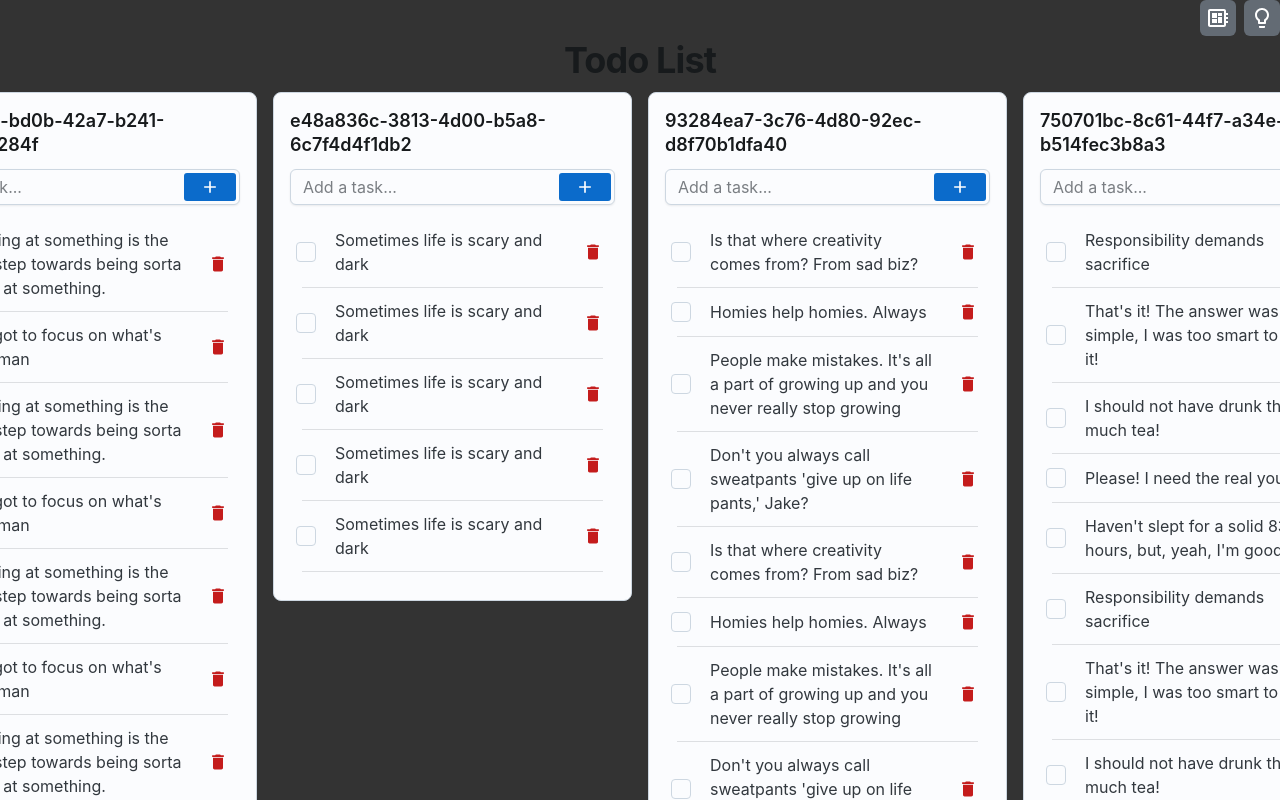
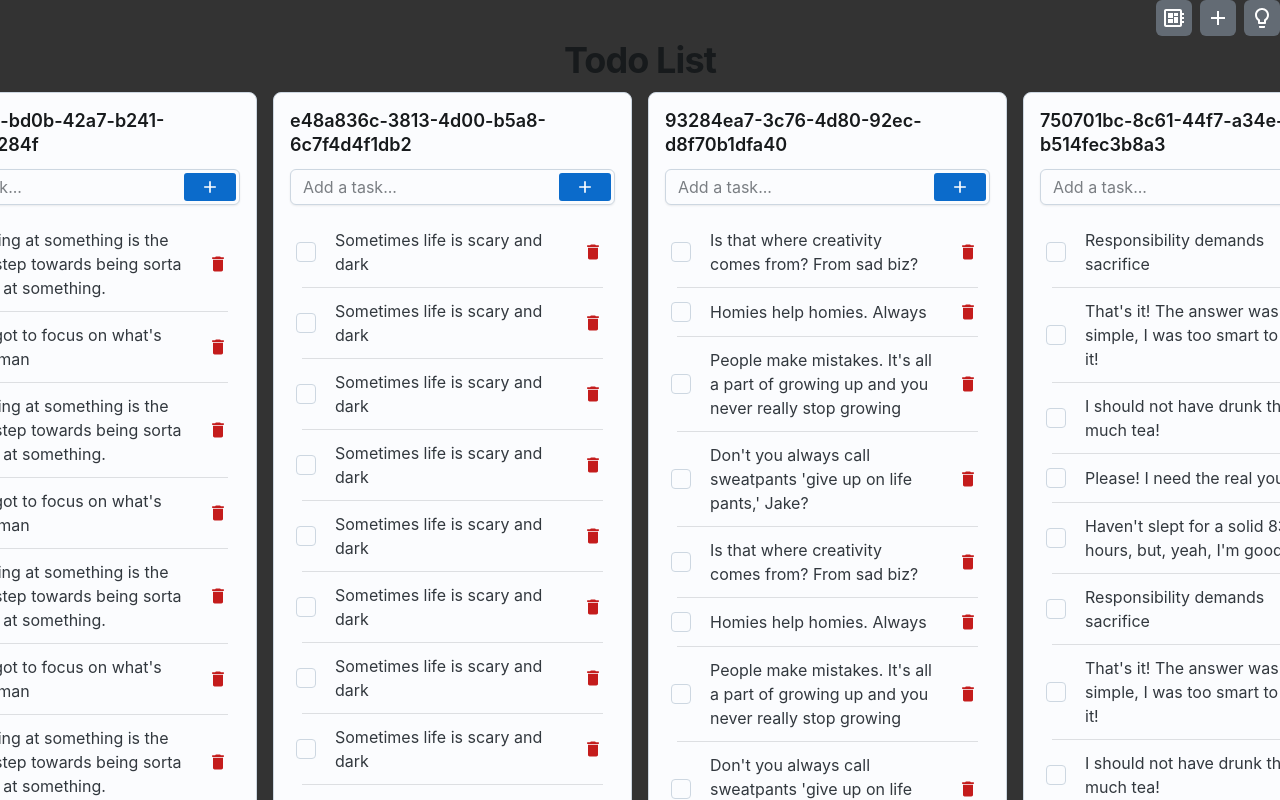
Before and after one commit to NeodymiumFerBore/local-todo, a React (Vite) app: page / in a window 1280 px wide. Shown: the top 800 px of the page. Built offline with nearby package versions, Linux system fonts and the light colour scheme.

Commit message:
Very slow, MUI ListProvider not memoized, dunno why

```diff
--- a/src/App.tsx
+++ b/src/App.tsx
@@ -1,14 +1,17 @@
 import { useState } from "react";
 import { TodoListsContext } from "./contexts/Todo";
-import { GUID, TTodoList } from "./types";
+import { GUID, TTodoList, Todo } from "./types";
 import { CssVarsProvider, IconButton, Stack, Typography } from "@mui/joy";
 import { ThemeToggle } from "./components/ThemeToggle";
-import { DeveloperBoard } from "@mui/icons-material";
+import { Add, DeveloperBoard } from "@mui/icons-material";
 import {
+  generateTodoItemBunch,
   generateTodoItemMap,
   generateTodoItemMapBunch,
 } from "./components/data";
-import Board from "@/components/MyBoard";
+import Board from "@/components/MyBoard2";
+import { todoLists as premadeTodoLists } from "./components/data";
+import { todos as premadeTodos } from "./components/data";
 import "./styles.css";
 
 /**
@@ -35,30 +38,35 @@ export default function App() {
   //   return JSON.parse(localValue);
   // });
   const [developerMode, setDeveloperMode] = useState(false);
-  const [todoLists, setTodoLists] = useState<TTodoList[]>([]);
+
+  const [todoLists, setTodoLists] = useState<TTodoList[]>(premadeTodoLists);
+  const [todos, setTodos] = useState<Todo[]>(generateTodoItemBunch(200));
 
   // useEffect(() => {
   //   localStorage.setItem("ITEMS", JSON.stringify(todos));
   // }, [todos]);
 
   function addList() {
-    if (todoLists.length > 0) return;
+    // if (todoLists.length > 0) return;
 
-    const newList = {
-      id: new GUID(),
-      title: `List ${todoLists.length + 1}`,
+    const newList: TTodoList = {
+      id: new GUID().str,
+      name: `List ${todoLists.length + 2}`,
       description: "",
-      items: [],
     };
     setTodoLists((currentLists) => {
       return [...currentLists, newList];
     });
   }
 
+  function addTodo(newTodo: Todo) {
+    console.log("Adding todo in App: ", newTodo);
+  }
+
   return (
     <>
       {/* <CssVarsProvider defaultMode="system"> */}
-      <TodoListsContext.Provider value={{ todoLists, setTodoLists }}>
+      {/* <TodoListsContext.Provider value={{ todoLists, setTodoLists }}> */}
       <CssVarsProvider defaultMode="system">
         {/* Navigation and option top menu */}
         <Stack direction={"row"} justifyContent={"right"} spacing={1}>
@@ -71,13 +79,21 @@ export default function App() {
               <DeveloperBoard />
             </IconButton>
           )}
+          <IconButton variant="solid" color="neutral" onClick={addList}>
+            <Add />
+          </IconButton>
           <ThemeToggle />
         </Stack>
         {/* Board */}
         <Stack alignItems={"center"}>
           <Typography level="h1">Todo List</Typography>
           {/* <Board initial={generateTodoItemMap()}></Board> */}
-            <Board initial={generateTodoItemMapBunch(5)}></Board>
+          <Board
+            todos={todos}
+            onTodosChange={setTodos}
+            todoLists={todoLists}
+            onTodoListsChange={setTodoLists}
+          ></Board>
         </Stack>
         {/*
           <Button onClick={addList}>Add List</Button>
@@ -89,7 +105,7 @@ export default function App() {
           </div>
            */}
       </CssVarsProvider>
-      </TodoListsContext.Provider>
+      {/* </TodoListsContext.Provider> */}
     </>
   );
 }
--- /dev/null
+++ b/src/components/MyBoard2.tsx
@@ -0,0 +1,149 @@
+import React, { memo, useEffect, useState } from "react";
+import type {
+  DropResult,
+  DraggableLocation,
+  DroppableProvided,
+} from "@hello-pangea/dnd";
+import { DragDropContext, Droppable } from "@hello-pangea/dnd";
+import type { TodoItemMap, Todo, TTodoList } from "../types";
+import Column from "./MyColumn";
+import reorder, { reorderTodoItemMap } from "../reorder";
+import { PartialAutoScrollerOptions } from "@hello-pangea/dnd/src/state/auto-scroller/fluid-scroller/auto-scroller-options-types";
+import { Stack } from "@mui/joy";
+import { generateTodoItemMap, generateTodoItemMapFromData } from "./data";
+
+interface Props {
+  todos: Todo[];
+  todoLists: TTodoList[];
+  onTodosChange: (todos: Todo[]) => void;
+  onTodoListsChange: (todoLists: TTodoList[]) => void;
+  withScrollableColumns?: boolean;
+  isCombineEnabled?: boolean;
+  containerHeight?: string;
+  useClone?: boolean;
+  autoScrollerOptions?: PartialAutoScrollerOptions;
+}
+
+export function Board(props: Props) {
+  const todos = props.todos;
+  const onTodosChange = props.onTodosChange;
+
+  const todoLists = props.todoLists;
+  const onTodoListsChange = props.onTodoListsChange;
+
+  const [todoMap, setTodoMap] = useState(
+    generateTodoItemMapFromData(todos, todoLists)
+  );
+  const [ordered, setOrdered] = useState(Object.keys(todoMap));
+
+  useEffect(() => {
+    console.log("MyBoard2: updating todoMap");
+    // setTodoMap(generateTodoItemMapFromData(todos, todoLists));
+    // setOrdered((curr: string[]) => {
+    //   return [
+    //     ...curr,
+    //     ...Object.keys(todoMap).filter((e) => !curr.includes(e)),
+    //   ];
+    // });
+    // console.log(ordered);
+  }, [todos, todoLists]);
+
+  function onDragEnd(result: DropResult): void {
+    // if (result.combine) {
+    //   if (result.type === "COLUMN") {
+    //     const shallow: string[] = [...ordered];
+    //     shallow.splice(result.source.index, 1);
+    //     setOrdered(shallow);
+    //     return;
+    //   }
+
+    //   const column: Todo[] = todos[result.source.droppableId];
+    //   const withTodoRemoved: Todo[] = [...column];
+    //   withTodoRemoved.splice(result.source.index, 1);
+    //   const columns: TodoItemMap = {
+    //     ...todos,
+    //     [result.source.droppableId]: withTodoRemoved,
+    //   };
+    //   setTodos(columns);
+    //   return;
+    // }
+
+    // dropped nowhere
+    if (!result.destination) {
+      return;
+    }
+
+    const source: DraggableLocation = result.source;
+    const destination: DraggableLocation = result.destination;
+
+    // did not move anywhere - can bail early
+    if (
+      source.droppableId === destination.droppableId &&
+      source.index === destination.index
+    ) {
+      return;
+    }
+
+    // reordering column
+    if (result.type === "COLUMN") {
+      const reordered: string[] = reorder(
+        ordered,
+        source.index,
+        destination.index
+      );
+      setOrdered(reordered);
+      return;
+    }
+
+    // reordering todos
+    const data = reorderTodoItemMap({
+      todoItemMap: todoMap,
+      source,
+      destination,
+    });
+
+    setTodoMap(data.todoItemMap);
+    onTodosChange(Object.values(data.todoItemMap).flat());
+  }
+
+  return (
+    // const board = (
+    <DragDropContext
+      onDragEnd={onDragEnd}
+      autoScrollerOptions={props.autoScrollerOptions}
+    >
+      <Droppable
+        droppableId="board"
+        type="COLUMN"
+        direction="horizontal"
+        ignoreContainerClipping={Boolean(props.containerHeight)}
+        isCombineEnabled={props.isCombineEnabled}
+      >
+        {(provided: DroppableProvided) => (
+          <Stack
+            direction="row"
+            alignSelf="center"
+            width="fit-content"
+            ref={provided.innerRef}
+            {...provided.droppableProps}
+          >
+            {ordered.map((key: string, index: number) => (
+              <Column
+                key={key}
+                index={index}
+                title={key}
+                todos={todoMap[key]}
+                isScrollable={props.withScrollableColumns}
+                isCombineEnabled={props.isCombineEnabled}
+                useClone={props.useClone}
+              />
+            ))}
+            {provided.placeholder}
+          </Stack>
+        )}
+      </Droppable>
+    </DragDropContext>
+  );
+}
+
+export default React.memo<Props>(Board);
--- a/src/primitives/TodoList.tsx
+++ b/src/primitives/TodoList.tsx
@@ -122,3 +122,5 @@ export default function TodoList(props: Props): ReactElement {
     </Droppable>
   );
 }
+
+// export default React.memo<Props>(TodoList);
```
Also changed, not shown: src/components/MyColumn.tsx (+19 -1 lines). Lines whose indentation alone changed are shown as unchanged.
